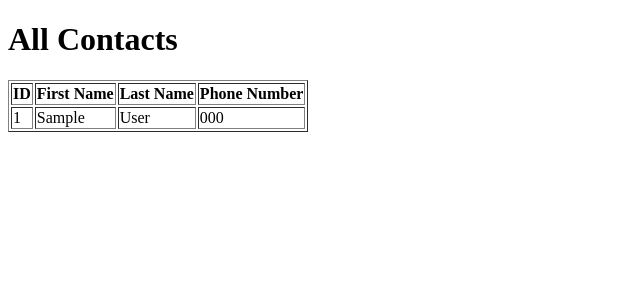
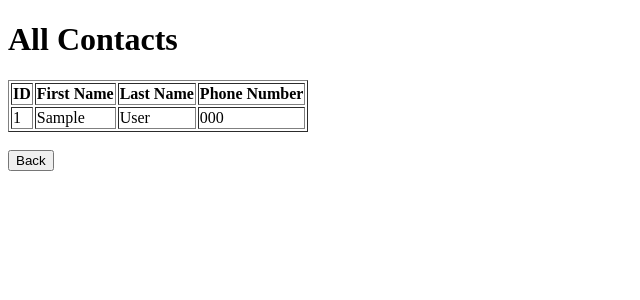
Before and after one commit to Artyom996/-, a Flask app: page /all-data in a window 1280 px wide. Shown: the top 300 px of the page, without its empty margins (0-640 px from the left). Run offline with Flask 3, Linux system fonts and the light colour scheme; tables that the repository leaves empty hold one stand-in row (values such as "Sample post").

Commit message:
add button to back in main page

```diff
--- a/templates/all_data.html
+++ b/templates/all_data.html
@@ -23,5 +23,9 @@
         </tr>
         {% endfor %}
     </table>
+    <br>
+    <a href="/" style="text-decoration: none;">
+        <button>Back</button>
+    </a>
 </body>
 </html>
```
Also changed, not shown: .github/workflows/docker-image.yml.
